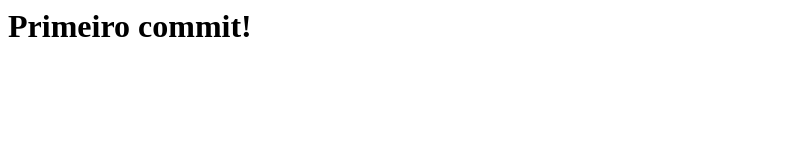
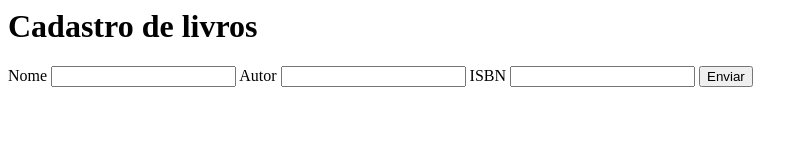
Before and after one commit to Sobral/crud-simples-01, a plain HTML site: page web/src/index.html in a window 1280 px wide. Shown: the whole page, without its empty margins (0-808 px from the left). Drawn offline with Linux system fonts and the light colour scheme.

Commit message:
Campos para informar dados dos livros adicionados

```diff
--- a/web/src/index.html
+++ b/web/src/index.html
@@ -5,6 +5,33 @@
   <title>Crud simples</title>
 </head>
 <body>
-  <h1>Primeiro commit!</h1>
+  <div id="App">
+    <div id="formulario">
+      <h1>Cadastro de livros</h1>
+
+      <label>Nome</label>
+      <input
+        type="text"
+        id="nome_livro"
+        required="required"
+      />
+
+      <label>Autor</label>
+      <input
+        type="text"
+        id="nome_autor"
+        required="required"
+      />
+
+      <label>ISBN</label>
+      <input
+        type="text"
+        id="isbn_code"
+        required="required"
+      />
+
+      <button id="botao-enviar">Enviar</button>
+    </div>
+  </div>
 </body>
 </html>
```
